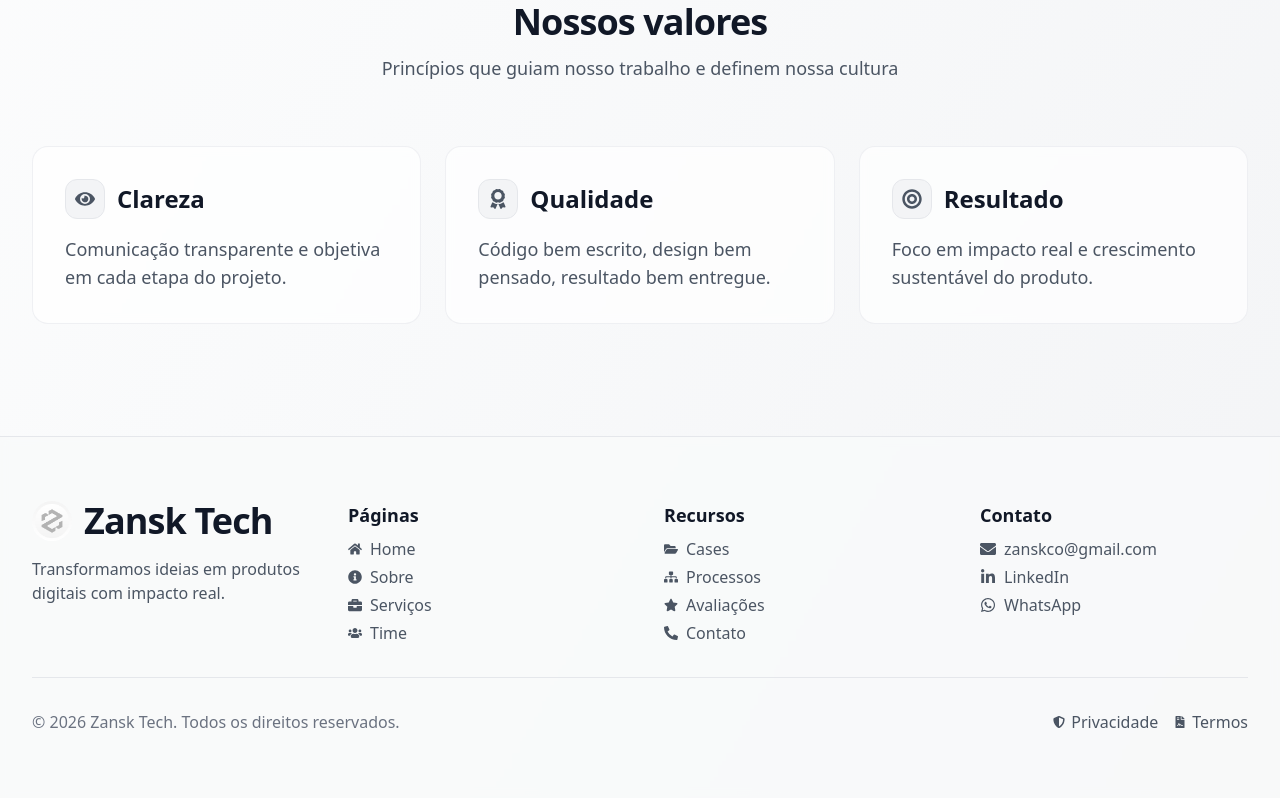
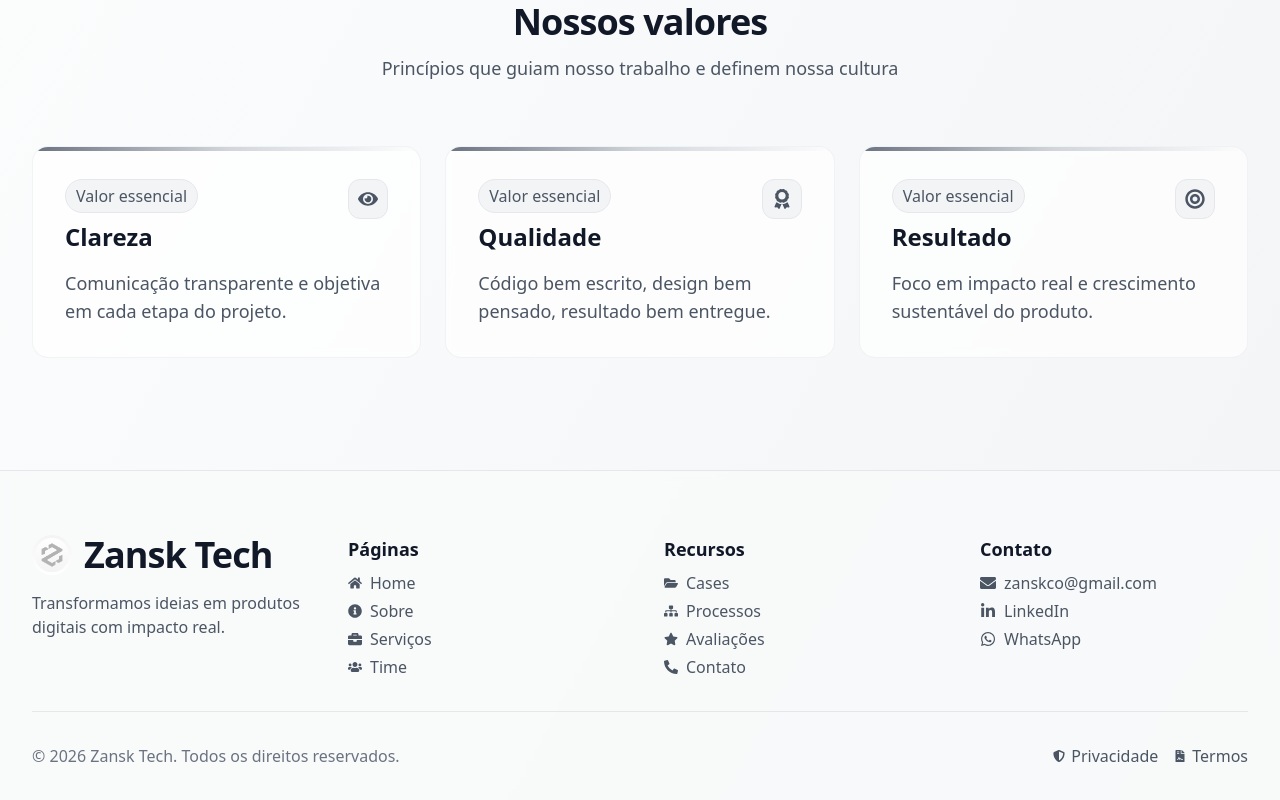
Before and after one commit to Diogo0602x/zansk, a Next.js app: page /about in a window 1280 px wide. Shown: the part 1499-2299 px from the top of the page. Built offline with nearby package versions, Linux system fonts and the light colour scheme; no server answers.

Commit message:
feat: improve the stlye box and container

```diff
--- a/src/app/about/page.tsx
+++ b/src/app/about/page.tsx
@@ -63,45 +63,63 @@ export default function AboutPage() {
               </SectionTitle>
             </Reveal>
             <Stagger as="div" className="grid grid-cols-1 md:grid-cols-3 gap-6 mt-8" childSelector="[data-stagger-item]">
-              <Card data-stagger-item variant="glass" padding="lg">
+              <Card data-stagger-item variant="glass" padding="lg" className="relative overflow-hidden border-accent-200/50">
+                <Box className="absolute top-0 left-0 w-full h-1 bg-gradient-to-r from-accent-500 via-accent-300 to-transparent" />
                 <Stack spacing="md">
-                  <Box className="flex items-center gap-3">
+                  <Box className="flex items-start justify-between gap-4">
+                    <Box className="space-y-2">
+                      <Typography variant="caption" as="span" className="inline-flex rounded-full bg-gray-100 border border-gray-200 px-2.5 py-1 text-xs text-gray-600">
+                        Valor essencial
+                      </Typography>
+                      <Typography variant="subtitle" as="h3" weight="semibold" className="text-gray-900">
+                        Clareza
+                      </Typography>
+                    </Box>
                     <Box className="flex items-center justify-center w-10 h-10 rounded-xl bg-accent-100 border border-accent-200">
                       <FaEye className="text-accent-600 text-xl" />
                     </Box>
-                    <Typography variant="subtitle" weight="semibold" className="text-gray-900">
-                      Clareza
-                    </Typography>
                   </Box>
                   <Typography variant="body" className="text-gray-600 leading-loose">
                     Comunicação transparente e objetiva em cada etapa do projeto.
                   </Typography>
                 </Stack>
               </Card>
-              <Card data-stagger-item variant="glass" padding="lg">
+              <Card data-stagger-item variant="glass" padding="lg" className="relative overflow-hidden border-accent-200/50">
+                <Box className="absolute top-0 left-0 w-full h-1 bg-gradient-to-r from-accent-500 via-accent-300 to-transparent" />
                 <Stack spacing="md">
-                  <Box className="flex items-center gap-3">
+                  <Box className="flex items-start justify-between gap-4">
+                    <Box className="space-y-2">
+                      <Typography variant="caption" as="span" className="inline-flex rounded-full bg-gray-100 border border-gray-200 px-2.5 py-1 text-xs text-gray-600">
+                        Valor essencial
+                      </Typography>
+                      <Typography variant="subtitle" as="h3" weight="semibold" className="text-gray-900">
+                        Qualidade
+                      </Typography>
+                    </Box>
                     <Box className="flex items-center justify-center w-10 h-10 rounded-xl bg-accent-100 border border-accent-200">
                       <FaAward className="text-accent-600 text-xl" />
                     </Box>
-                    <Typography variant="subtitle" weight="semibold" className="text-gray-900">
-                      Qualidade
-                    </Typography>
                   </Box>
                   <Typography variant="body" className="text-gray-600 leading-loose">
                     Código bem escrito, design bem pensado, resultado bem entregue.
                   </Typography>
                 </Stack>
               </Card>
-              <Card data-stagger-item variant="glass" padding="lg">
+              <Card data-stagger-item variant="glass" padding="lg" className="relative overflow-hidden border-accent-200/50">
+                <Box className="absolute top-0 left-0 w-full h-1 bg-gradient-to-r from-accent-500 via-accent-300 to-transparent" />
                 <Stack spacing="md">
-                  <Box className="flex items-center gap-3">
+                  <Box className="flex items-start justify-between gap-4">
+                    <Box className="space-y-2">
+                      <Typography variant="caption" as="span" className="inline-flex rounded-full bg-gray-100 border border-gray-200 px-2.5 py-1 text-xs text-gray-600">
+                        Valor essencial
+                      </Typography>
+                      <Typography variant="subtitle" as="h3" weight="semibold" className="text-gray-900">
+                        Resultado
+                      </Typography>
+                    </Box>
                     <Box className="flex items-center justify-center w-10 h-10 rounded-xl bg-accent-100 border border-accent-200">
                       <FaBullseye className="text-accent-600 text-xl" />
                     </Box>
-                    <Typography variant="subtitle" weight="semibold" className="text-gray-900">
-                      Resultado
-                    </Typography>
                   </Box>
                   <Typography variant="body" className="text-gray-600 leading-loose">
                     Foco em impacto real e crescimento sustentável do produto.
--- a/src/app/reviews/page.tsx
+++ b/src/app/reviews/page.tsx
@@ -40,7 +40,8 @@ export default function ReviewsPage() {
         <Container>
           <Stagger as="div" className="grid grid-cols-1 md:grid-cols-2 lg:grid-cols-3 gap-6" childSelector="[data-stagger-item]">
             {testimonials.map((testimonial, index) => (
-              <Card key={index} data-stagger-item variant="glass" padding="lg">
+              <Card key={index} data-stagger-item variant="glass" padding="lg" className="relative overflow-hidden border-accent-200/50">
+                <Box className="absolute top-0 left-0 w-full h-1 bg-gradient-to-r from-accent-500 via-accent-300 to-transparent" />
                 <Stack spacing="md">
                   <Box className="flex items-center justify-between">
                     <FaQuoteLeft className="text-accent-600 text-2xl opacity-40" />
@@ -50,6 +51,9 @@ export default function ReviewsPage() {
                       ))}
                     </Box>
                   </Box>
+                  <Typography variant="caption" as="span" className="inline-flex w-fit rounded-full bg-gray-100 border border-gray-200 px-2.5 py-1 text-xs text-gray-600">
+                    Depoimento validado
+                  </Typography>
                   <Typography variant="body" className="text-gray-700 italic leading-relaxed">
                     &ldquo;{testimonial.text}&rdquo;
                   </Typography>
--- a/src/app/team/page.tsx
+++ b/src/app/team/page.tsx
@@ -53,33 +53,40 @@ export default function TeamPage() {
                 Investimos em pessoas que valorizam qualidade, aprendizado contínuo e colaboração
                 genuína.
               </Typography>
-              <Stagger as="div" childSelector="[data-stagger-item]">
-                <Stack spacing="md">
-                <Box data-stagger-item className="flex items-start gap-3">
-                  <Box className="flex items-center justify-center w-8 h-8 rounded-lg bg-accent-100 border border-accent-200 flex-shrink-0 mt-1">
+              <Stagger as="div" className="grid grid-cols-1 sm:grid-cols-3 gap-3" childSelector="[data-stagger-item]">
+                <Card data-stagger-item variant="glass" padding="md" className="relative overflow-hidden border-accent-200/50">
+                  <Box className="absolute top-0 left-0 w-full h-1 bg-gradient-to-r from-accent-500 via-accent-300 to-transparent" />
+                  <Stack spacing="sm">
+                    <Box className="flex items-center justify-center w-8 h-8 rounded-lg bg-accent-100 border border-accent-200">
                       <FaGraduationCap className="text-accent-600 text-sm" />
                     </Box>
-                  <Typography variant="body" className="text-gray-600 leading-relaxed">
+                    <Typography variant="caption" as="p" className="text-gray-600 leading-relaxed text-sm">
                       Desenvolvimento técnico constante
                     </Typography>
-                </Box>
-                <Box data-stagger-item className="flex items-start gap-3">
-                  <Box className="flex items-center justify-center w-8 h-8 rounded-lg bg-accent-100 border border-accent-200 flex-shrink-0 mt-1">
+                  </Stack>
+                </Card>
+                <Card data-stagger-item variant="glass" padding="md" className="relative overflow-hidden border-accent-200/50">
+                  <Box className="absolute top-0 left-0 w-full h-1 bg-gradient-to-r from-accent-500 via-accent-300 to-transparent" />
+                  <Stack spacing="sm">
+                    <Box className="flex items-center justify-center w-8 h-8 rounded-lg bg-accent-100 border border-accent-200">
                       <FaHandshake className="text-accent-600 text-sm" />
                     </Box>
-                  <Typography variant="body" className="text-gray-600 leading-relaxed">
+                    <Typography variant="caption" as="p" className="text-gray-600 leading-relaxed text-sm">
                       Autonomia e responsabilidade
                     </Typography>
-                </Box>
-                <Box data-stagger-item className="flex items-start gap-3">
-                  <Box className="flex items-center justify-center w-8 h-8 rounded-lg bg-accent-100 border border-accent-200 flex-shrink-0 mt-1">
+                  </Stack>
+                </Card>
+                <Card data-stagger-item variant="glass" padding="md" className="relative overflow-hidden border-accent-200/50">
+                  <Box className="absolute top-0 left-0 w-full h-1 bg-gradient-to-r from-accent-500 via-accent-300 to-transparent" />
+                  <Stack spacing="sm">
+                    <Box className="flex items-center justify-center w-8 h-8 rounded-lg bg-accent-100 border border-accent-200">
                       <FaComments className="text-accent-600 text-sm" />
                     </Box>
-                  <Typography variant="body" className="text-gray-600 leading-relaxed">
+                    <Typography variant="caption" as="p" className="text-gray-600 leading-relaxed text-sm">
                       Feedback transparente e construtivo
                     </Typography>
-                </Box>
                   </Stack>
+                </Card>
               </Stagger>
               </Stack>
             </Reveal>
```
Lines whose indentation alone changed are shown as unchanged.
